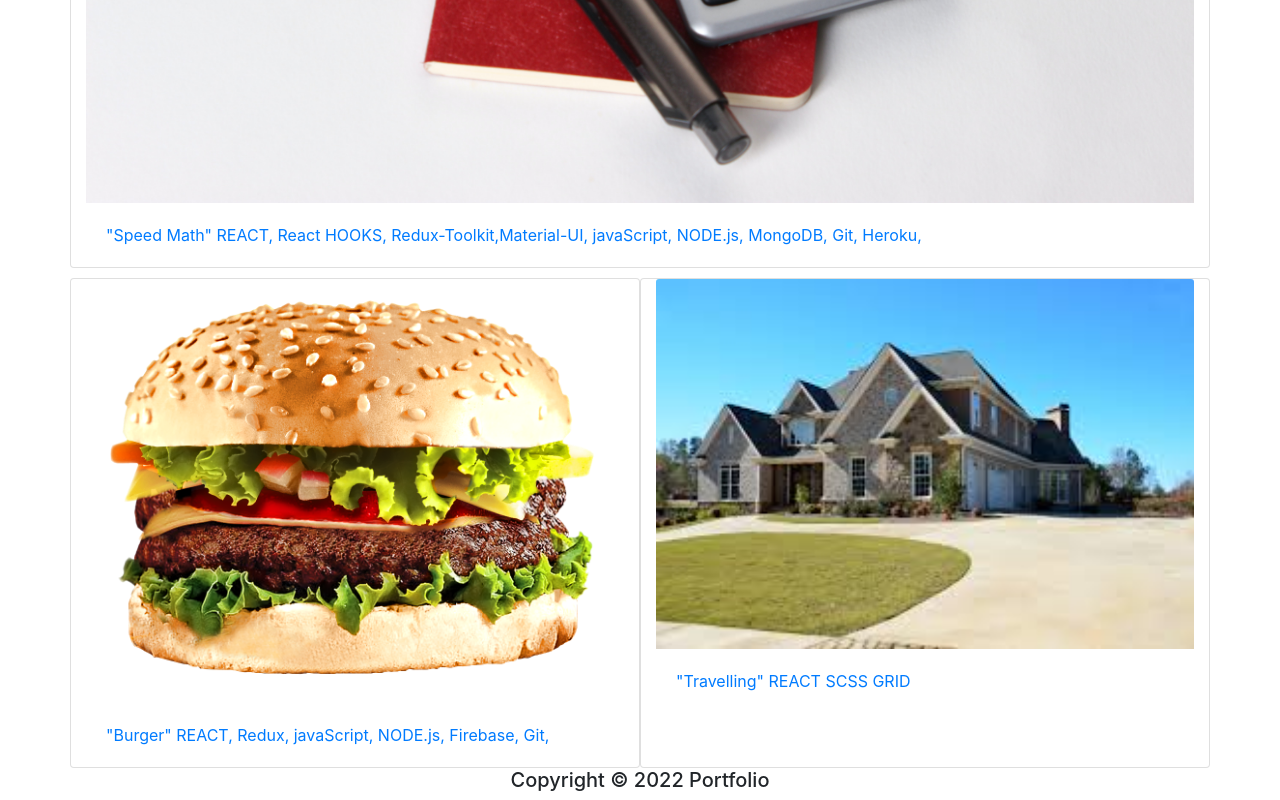
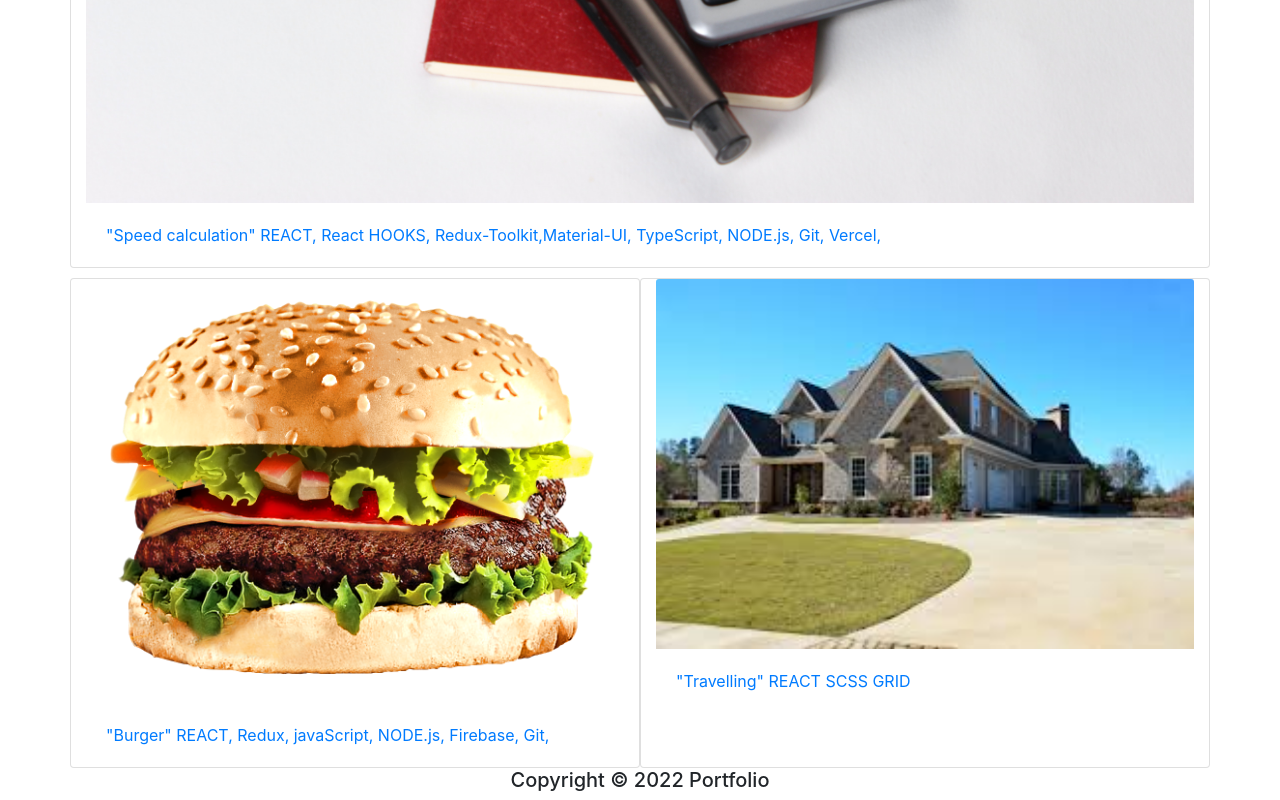
Before and after one commit to sershishkov/portfolio, a React (Create React App) app: page / in a window 1280 px wide. Shown: the part 997-1797 px from the top of the page. Built offline with nearby package versions, Linux system fonts and the light colour scheme.

Commit message:
Edit 23.01.02

```diff
--- a/src/pages/Main.jsx
+++ b/src/pages/Main.jsx
@@ -37,15 +37,15 @@ const Main = () => {
         <div className='row'>
           <div className='card  col-sm-12'>
             <a
-              href='https://speed-math.herokuapp.com/'
+              href='https://speed-calc.vercel.app/'
               target='_blank'
               rel='noopener noreferrer'
             >
               <img src={Calculator} alt='calc' className='card-img-top' />
               <div className='card-body'>
                 <p className='card-text'>
-                  "Speed Math" REACT, React HOOKS, Redux-Toolkit,Material-UI,
-                  javaScript, NODE.js, MongoDB, Git, Heroku,
+                  "Speed calculation" REACT, React HOOKS,
+                  Redux-Toolkit,Material-UI, TypeScript, NODE.js, Git, Vercel,
                 </p>
               </div>
             </a>
```
